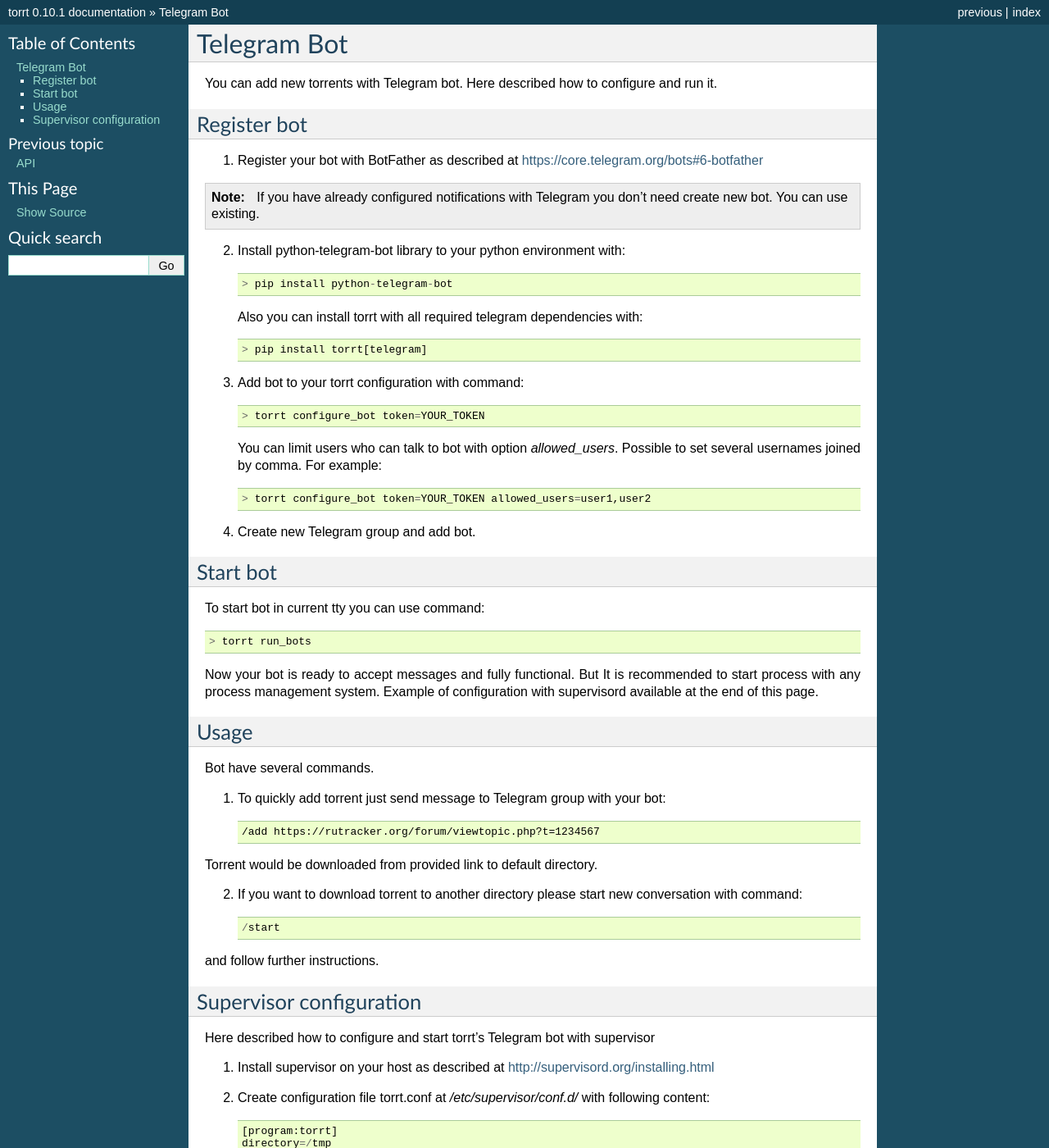
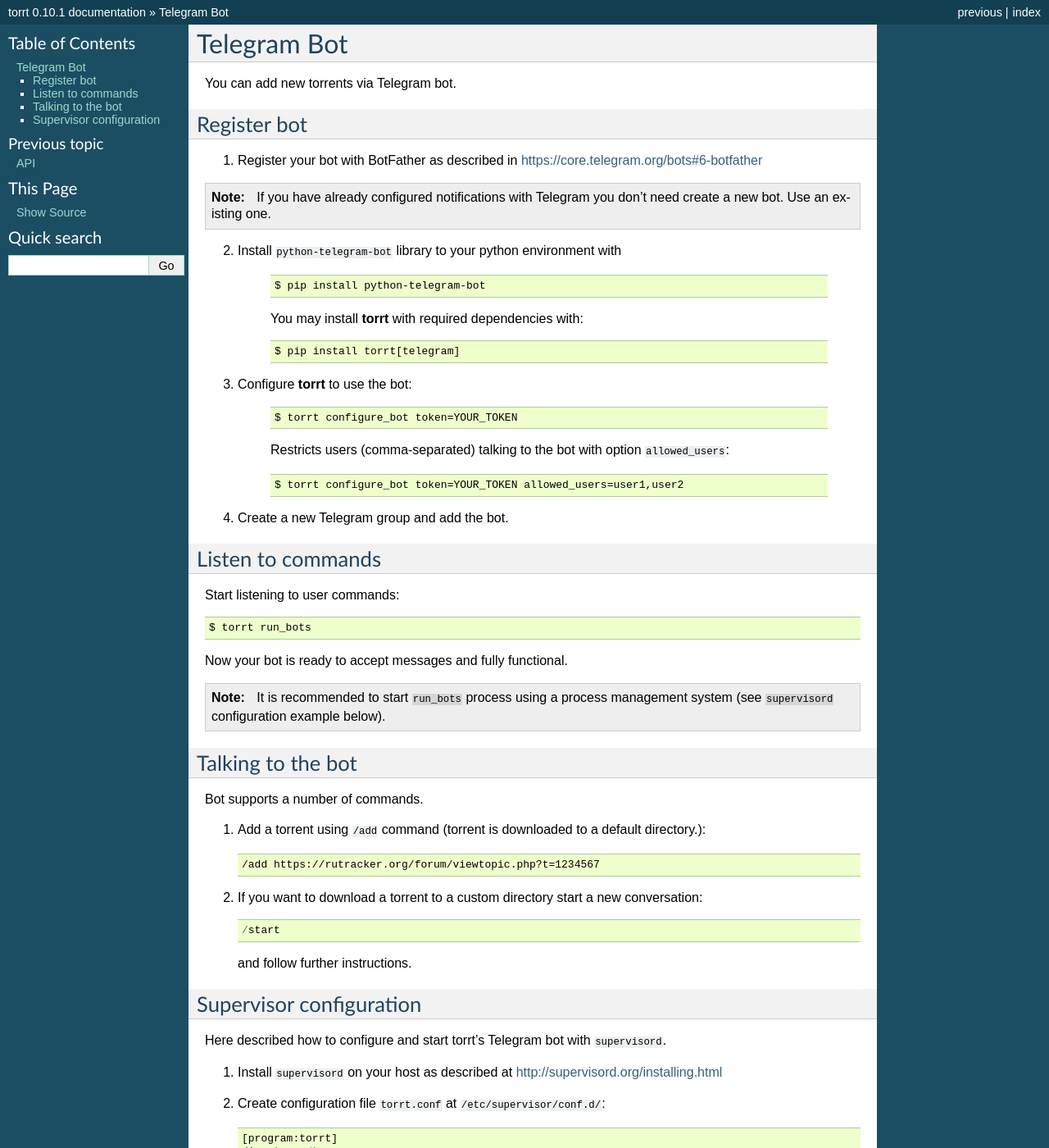
Before and after one commit to idlesign/torrt, a Sphinx documentation site: the page built from docs/source/bot.rst, in a window 1280 px wide and 1400 px high. Shown: the whole window at 82% size. Built offline with Sphinx 7.4.7, drawn with Linux system fonts in a browser that asks for light colours; some of the changed text lies outside the part shown.

Commit message:
Docs updated.

```diff
--- a/docs/source/bot.rst
+++ b/docs/source/bot.rst
@@ -1,66 +1,86 @@
 Telegram Bot
 ============
 
-You can add new torrents with Telegram bot. Here described how to configure and run it.
+You can add new torrents via Telegram bot.
+
 
 Register bot
 ------------
-1. Register your bot with BotFather as described at https://core.telegram.org/bots#6-botfather
+
+1. Register your bot with BotFather as described in https://core.telegram.org/bots#6-botfather
 
 .. note::
 
-    If you have already configured notifications with Telegram you don't need create new bot. You can use existing.
+    If you have already configured notifications with Telegram you don't need create a new bot. Use an existing one.
 
-2. Install python-telegram-bot library to your python environment with::
+2. Install ``python-telegram-bot`` library to your python environment with
 
-    > pip install python-telegram-bot
+    .. code-block::
 
-   Also you can install torrt with all required telegram dependencies with::
+        $ pip install python-telegram-bot
 
-    > pip install torrt[telegram]
+    You may install **torrt** with required dependencies with:
 
-3. Add bot to your torrt configuration with command::
+    .. code-block::
 
-    > torrt configure_bot token=YOUR_TOKEN
+        $ pip install torrt[telegram]
 
-   You can limit users who can talk to bot with option *allowed_users*. Possible to set several usernames joined by comma. For example::
+3. Configure **torrt** to use the bot:
 
-    > torrt configure_bot token=YOUR_TOKEN allowed_users=user1,user2
+    .. code-block::
 
-4. Create new Telegram group and add bot.
+        $ torrt configure_bot token=YOUR_TOKEN
 
-Start bot
----------
-To start bot in current tty you can use command::
+    Restricts users (comma-separated) talking to the bot with option ``allowed_users``:
 
-    > torrt run_bots
+    .. code-block::
 
-Now your bot is ready to accept messages and fully functional. But It is recommended to start process with any process
-management system. Example of configuration with supervisord available at the end of this page.
+        $ torrt configure_bot token=YOUR_TOKEN allowed_users=user1,user2
+
+4. Create a new Telegram group and add the bot.
 
 
-Usage
------
-Bot have several commands.
+Listen to commands
+------------------
 
-1. To quickly add torrent just send message to Telegram group with your bot::
+Start listening to user commands:
+
+.. code-block::
+
+    $ torrt run_bots
+
+
+Now your bot is ready to accept messages and fully functional.
+
+.. note::
+
+    It is recommended to start ``run_bots`` process using a process management system (see ``supervisord`` configuration example below).
+
+
+Talking to the bot
+------------------
+
+Bot supports a number of commands.
+
+1. Add a torrent using ``/add`` command (torrent is downloaded to a default directory.)::
 
     /add https://rutracker.org/forum/viewtopic.php?t=1234567
 
-Torrent would be downloaded from provided link to default directory.
 
-2. If you want to download torrent to another directory please start new conversation with command::
+2. If you want to download a torrent to a custom directory start a new conversation::
 
     /start
 
-and follow further instructions.
+  and follow further instructions.
+
 
 Supervisor configuration
 ------------------------
-Here described how to configure and start torrt's Telegram bot with supervisor
 
-1. Install supervisor on your host as described at http://supervisord.org/installing.html
-2. Create configuration file torrt.conf at */etc/supervisor/conf.d/* with following content::
+Here described how to configure and start torrt's Telegram bot with ``supervisord``.
+
+1. Install ``supervisord`` on your host as described at http://supervisord.org/installing.html
+2. Create configuration file ``torrt.conf`` at ``/etc/supervisor/conf.d/``::
 
     [program:torrt]
     directory=/tmp
@@ -69,7 +89,8 @@
     autostart=true
     autorestart=true
 
-Replace *PATH_TO_TORRT_SCRIPT* with location of torrt executable file and *USER_ON_HOST* with user who start process
+
+  Replace ``PATH_TO_TORRT_SCRIPT`` with a location of **torrt** executable file and ``USER_ON_HOST`` with a user starting a process.
 
 3. Start process with following commands::
 
```
Also changed, not shown: README.rst (+22 -1 lines), docs/source/index.rst (+22 -5 lines).
